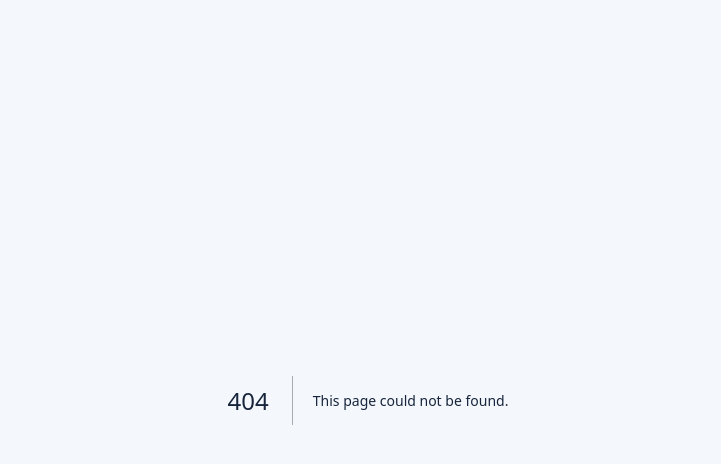
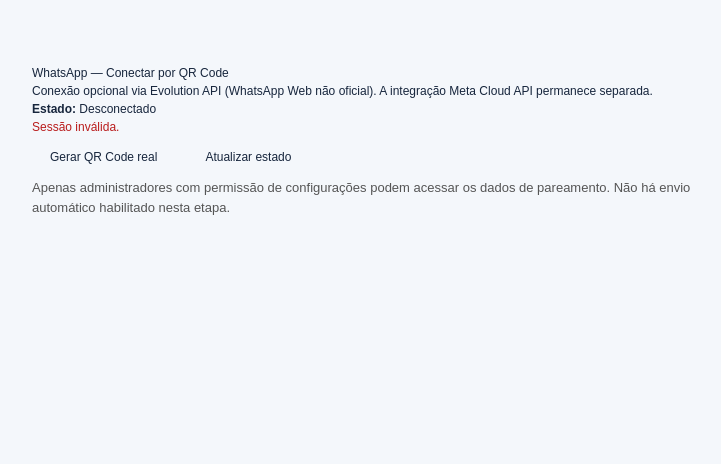
Before and after one commit to polartechatendimentos-beep/ProAR, a Next.js app: page /whatsapp/conectar in a window 1280 px wide. Before the commit this address had no page. Shown: the top 464 px of the page, without its empty margins (272-993 px from the left). Built offline with nearby package versions, Linux system fonts and the light colour scheme; no server answers.

Commit message:
feat(whatsapp): add live QR pairing interface with connection polling

```diff
--- /dev/null
+++ b/app/whatsapp/conectar/page.tsx
@@ -0,0 +1,57 @@
+"use client";
+import { useEffect, useState } from "react";
+
+type Pairing = { base64?: string | null; pairingCode?: string | null; connected?: boolean; error?: string };
+type Status = { state?: { instance?: { state?: string }; state?: string }; error?: string };
+const stateLabel = (value?: string) => value === "open" ? "Conectado" : value === "connecting" ? "Conectando" : "Desconectado";
+
+export default function WhatsAppPairingPage() {
+  const [status, setStatus] = useState<Status | null>(null);
+  const [pairing, setPairing] = useState<Pairing | null>(null);
+  const [busy, setBusy] = useState(false);
+  const [error, setError] = useState("");
+  async function refresh() {
+    try {
+      const response = await fetch("/api/whatsapp/evolution", { cache: "no-store" });
+      const result = await response.json() as Status;
+      if (!response.ok) throw new Error(result.error || "Falha ao consultar conexão");
+      setStatus(result);
+      const state = result.state?.instance?.state || result.state?.state;
+      if (state === "open") setPairing(null);
+      setError("");
+    } catch (cause) { setError(cause instanceof Error ? cause.message : "Conexão indisponível"); }
+  }
+  useEffect(() => {
+    void refresh();
+    const timer = setInterval(() => { if (document.visibilityState === "visible") void refresh(); }, 10000);
+    return () => clearInterval(timer);
+  }, []);
+  async function connect() {
+    setBusy(true); setError(""); setPairing(null);
+    try {
+      const response = await fetch("/api/whatsapp/evolution", { method: "POST", headers: { "Content-Type": "application/json" } });
+      const result = await response.json() as Pairing;
+      if (!response.ok) throw new Error(result.error || "Não foi possível gerar o QR");
+      setPairing(result);
+      await refresh();
+    } catch (cause) { setError(cause instanceof Error ? cause.message : "Falha no pareamento"); }
+    finally { setBusy(false); }
+  }
+  const state = status?.state?.instance?.state || status?.state?.state;
+  return <main style={{ maxWidth: 720, margin: "40px auto", padding: 24, fontFamily: "Arial, sans-serif" }}>
+    <h1>WhatsApp — Conectar por QR Code</h1>
+    <p>Conexão opcional via Evolution API (WhatsApp Web não oficial). A integração Meta Cloud API permanece separada.</p>
+    <p role="status"><strong>Estado:</strong> {stateLabel(state)}</p>
+    {error && <p role="alert" style={{ color: "#b91c1c" }}>{error}</p>}
+    {pairing?.base64 && <section aria-label="QR Code para pareamento" style={{ margin: "24px 0" }}>
+      {/* QR comes from a live Evolution instance, never generated by this page. */}
+      {/* eslint-disable-next-line @next/next/no-img-element */}
+      <img src={pairing.base64} alt="QR Code temporário da sessão WhatsApp" width={260} height={260} />
+      <p>No celular, abra WhatsApp → Aparelhos conectados → Conectar aparelho. Se expirar, solicite outro QR.</p>
+    </section>}
+    {pairing?.pairingCode && <p>Código de pareamento: <strong>{pairing.pairingCode}</strong></p>}
+    <button type="button" onClick={() => void connect()} disabled={busy || state === "open"} style={{ padding: "12px 18px", cursor: "pointer" }}>{busy ? "Solicitando..." : state === "open" ? "WhatsApp conectado" : "Gerar QR Code real"}</button>
+    <button type="button" onClick={() => void refresh()} style={{ marginLeft: 12, padding: "12px 18px" }}>Atualizar estado</button>
+    <p style={{ color: "#555", fontSize: 13 }}>Apenas administradores com permissão de configurações podem acessar os dados de pareamento. Não há envio automático habilitado nesta etapa.</p>
+  </main>;
+}
```
